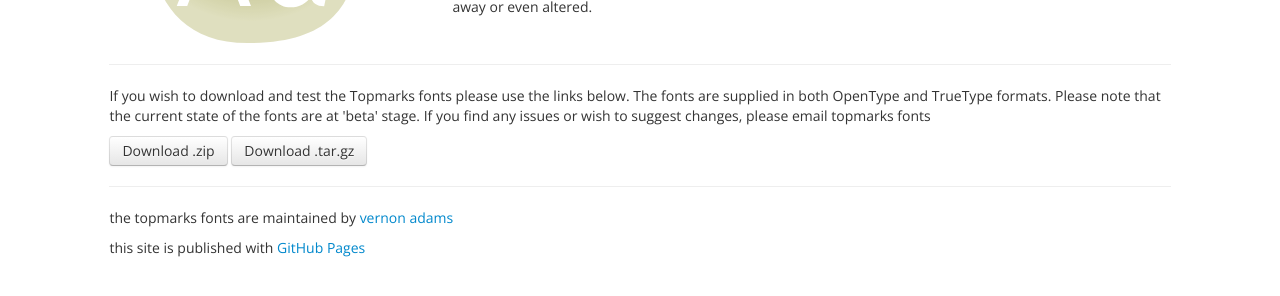
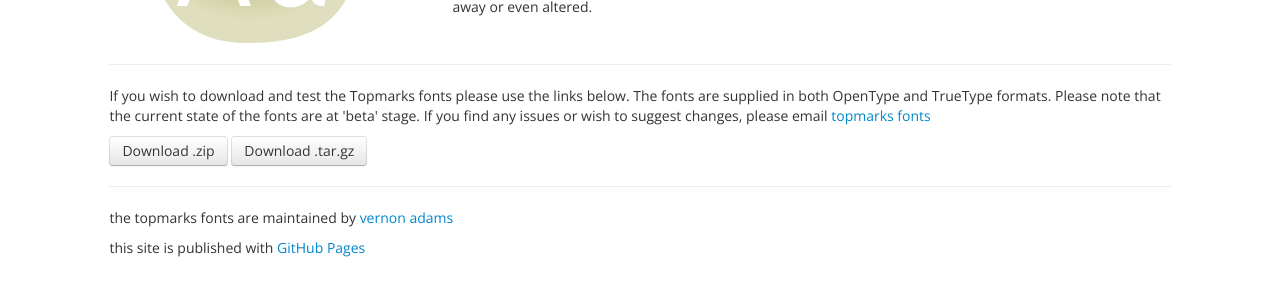
Before and after one commit to vernnobile/topmarks, a Jekyll site: the page built from index.html, in a window 1280 px wide. Shown: the part 545-841 px from the top of the page. Built offline with Jekyll 4.4.1, drawn with Linux system fonts in a browser that asks for light colours; some web fonts are replaced.

Commit message:
Update downloads.html

```diff
--- a/_includes/downloads.html
+++ b/_includes/downloads.html
@@ -1,5 +1,5 @@
 <div>
-<p>If you wish to download and test the Topmarks fonts please use the links below. The fonts are supplied in both OpenType and TrueType formats. Please note that the current state of the fonts are at 'beta' stage. If you find any issues or wish to suggest changes, please email <a href="mailto:beta@topmarksfont.com"></a>topmarks fonts</p>
+<p>If you wish to download and test the Topmarks fonts please use the links below. The fonts are supplied in both OpenType and TrueType formats. Please note that the current state of the fonts are at 'beta' stage. If you find any issues or wish to suggest changes, please email <a href="mailto:beta@topmarksfont.com">topmarks fonts</a></p>
 <section id="downloads">
           <a href="https://github.com/vernnobile/topmarks/zipball/binaries" class="btn"><span>Download .zip</span></a>
           <a href="https://github.com/vernnobile/topmarks/tarball/binaries" class="btn"><span>Download .tar.gz</span></a>
```
